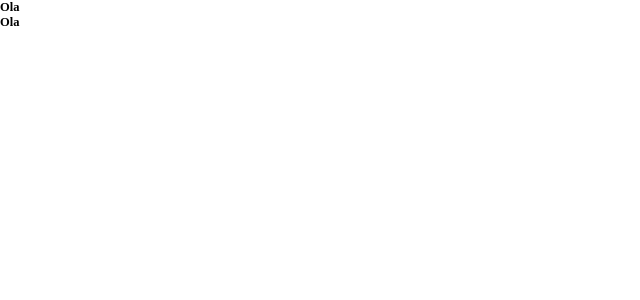
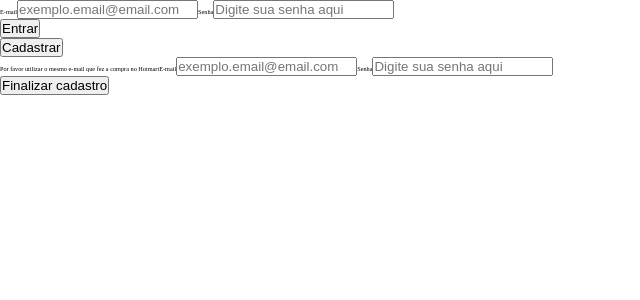
Before and after one commit to karlaoshikawa/crc-calculadora, a Next.js app: page /login in a window 1280 px wide. Shown: the top 300 px of the page, without its empty margins (0-640 px from the left). Built offline with nearby package versions, Linux system fonts and the light colour scheme.

Commit message:
feat: create login register inputs

```diff
--- a/src/app/login/page.js
+++ b/src/app/login/page.js
@@ -4,8 +4,15 @@ import Register from "../../components/Register/index.js";
 export default function login() {
   return (
     <div>
-      <Login />
-      <Register />
+      <form action="/login" method="post">
+        <Login />
+        <button>Entrar</button>
+      </form>
+      <button>Cadastrar</button>
+      <form action="/login" method="post">
+        <Register />
+        <button>Finalizar cadastro</button>
+      </form>
     </div>
   );
 }
--- a/src/components/Login/index.js
+++ b/src/components/Login/index.js
@@ -1,7 +1,21 @@
 export default function Login() {
   return (
-    <div>
-      <h1>Ola</h1>
+    <div className="login-container">
+      <label for="email">E-mail</label>
+      <input
+        type="email"
+        className="email"
+        placeholder="exemplo.email@email.com"
+        required
+      />
+
+      <label for="password">Senha</label>
+      <input
+        type="password"
+        className="password"
+        placeholder="Digite sua senha aqui"
+        required
+      />
     </div>
   );
 }
--- a/src/components/Register/index.js
+++ b/src/components/Register/index.js
@@ -1,7 +1,23 @@
 export default function Register() {
   return (
-    <div>
-      <h1>Ola</h1>
+    <div className="register-container">
+      <span>Por favor utilizar o mesmo e-mail que fez a compra no Hotmart</span>
+
+      <label for="email">E-mail</label>
+      <input
+        type="email"
+        className="email"
+        placeholder="exemplo.email@email.com"
+        required
+      />
+
+      <label for="password">Senha</label>
+      <input
+        type="password"
+        className="password"
+        placeholder="Digite sua senha aqui"
+        required
+      />
     </div>
   );
 }
```
